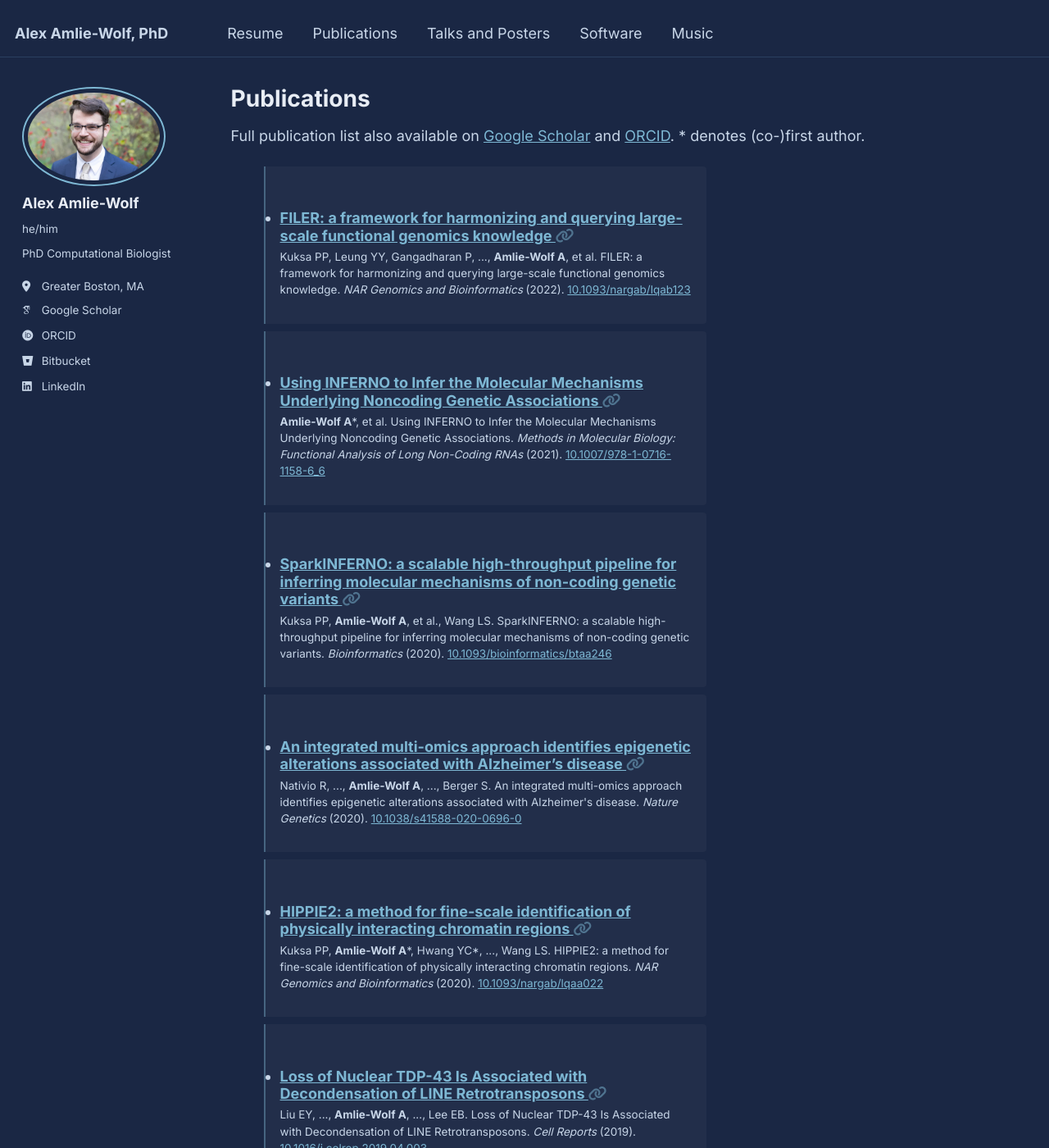
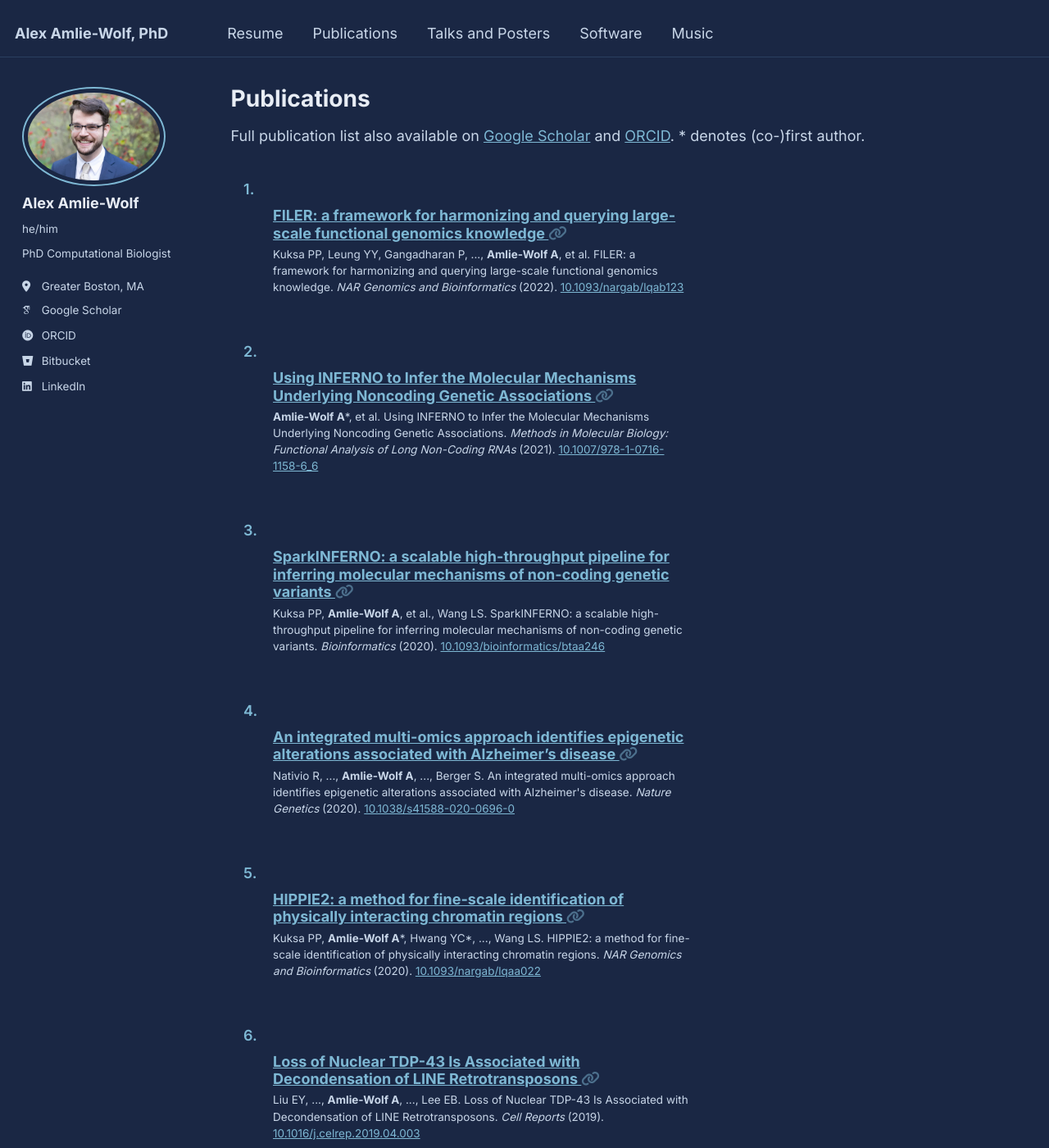
Before and after one commit to alexamlie/alexamlie.github.io, a Jekyll site: the page built from _pages/publications.html, in a window 1280 px wide and 1400 px high. Shown: the whole window at 82% size. Built offline with Jekyll 4.4.1, drawn with Linux system fonts in a browser that asks for light colours; some web fonts are replaced.

Commit message:
Publication list: numbered entries, cards invisible until hover
Co-Authored-By: Claude Sonnet 4.6 <noreply@anthropic.com>

```diff
--- a/_pages/publications.html
+++ b/_pages/publications.html
@@ -11,6 +11,8 @@ author_profile: true
   <p>Full publication list also available on <a href="{{site.author.googlescholar}}" target="_blank">Google Scholar</a> and <a href="https://orcid.org/0000-0002-2073-1519" target="_blank">ORCID</a>. * denotes (co-)first author.</p>
 {% endif %}
 
+<div class="publication-list">
 <ul>{% for post in site.publications reversed %}
   {% include archive-single-cv.html %}
 {% endfor %}</ul>
+</div>
--- a/_sass/_archive.scss
+++ b/_sass/_archive.scss
@@ -77,9 +77,10 @@
 .archive__item {
   padding: 0.75em 1em;
   margin-bottom: 0.5em;
-  background: rgba(255, 255, 255, 0.035);
-  border-left: 2px solid rgba(126, 184, 212, 0.4);
+  background: transparent;
+  border-left: 2px solid transparent;
   border-radius: 0 $border-radius $border-radius 0;
+  transition: background 0.2s ease, border-left-color 0.2s ease;
 }
 
 .archive__item:hover {
@@ -92,6 +93,38 @@
 
   .archive__item-title {
     text-decoration: underline;
+  }
+}
+
+
+/*
+   Numbered publication list
+   ========================================================================== */
+
+.publication-list {
+  counter-reset: pub-counter;
+
+  ul {
+    list-style: none;
+    padding: 0;
+    margin: 0;
+  }
+
+  .archive__item {
+    counter-increment: pub-counter;
+    padding-left: 2.75em;
+    position: relative;
+
+    &::before {
+      content: counter(pub-counter) ".";
+      position: absolute;
+      left: 0.75em;
+      top: 0.8em;
+      color: #7eb8d4;
+      font-weight: 600;
+      font-size: $type-size-5;
+      min-width: 1.5em;
+    }
   }
 }
 
```
Also changed, not shown: 3 other files.
